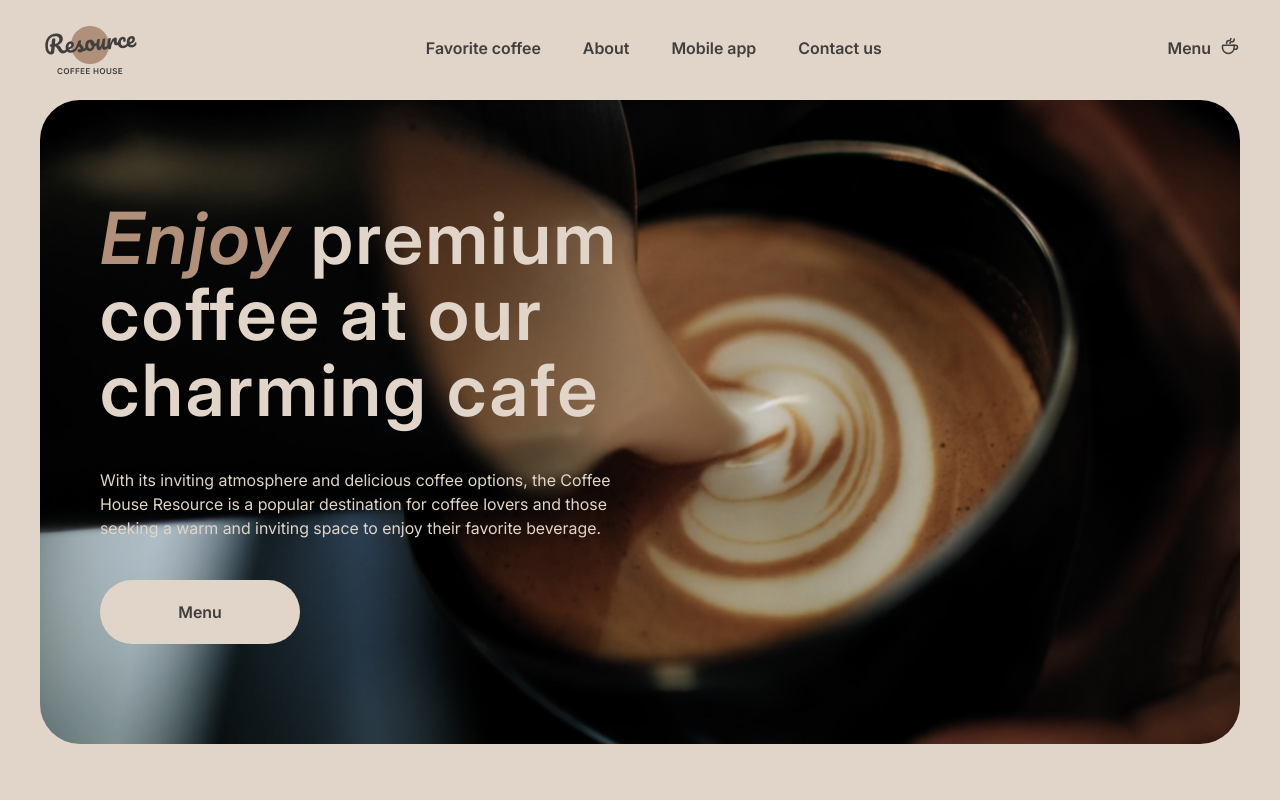
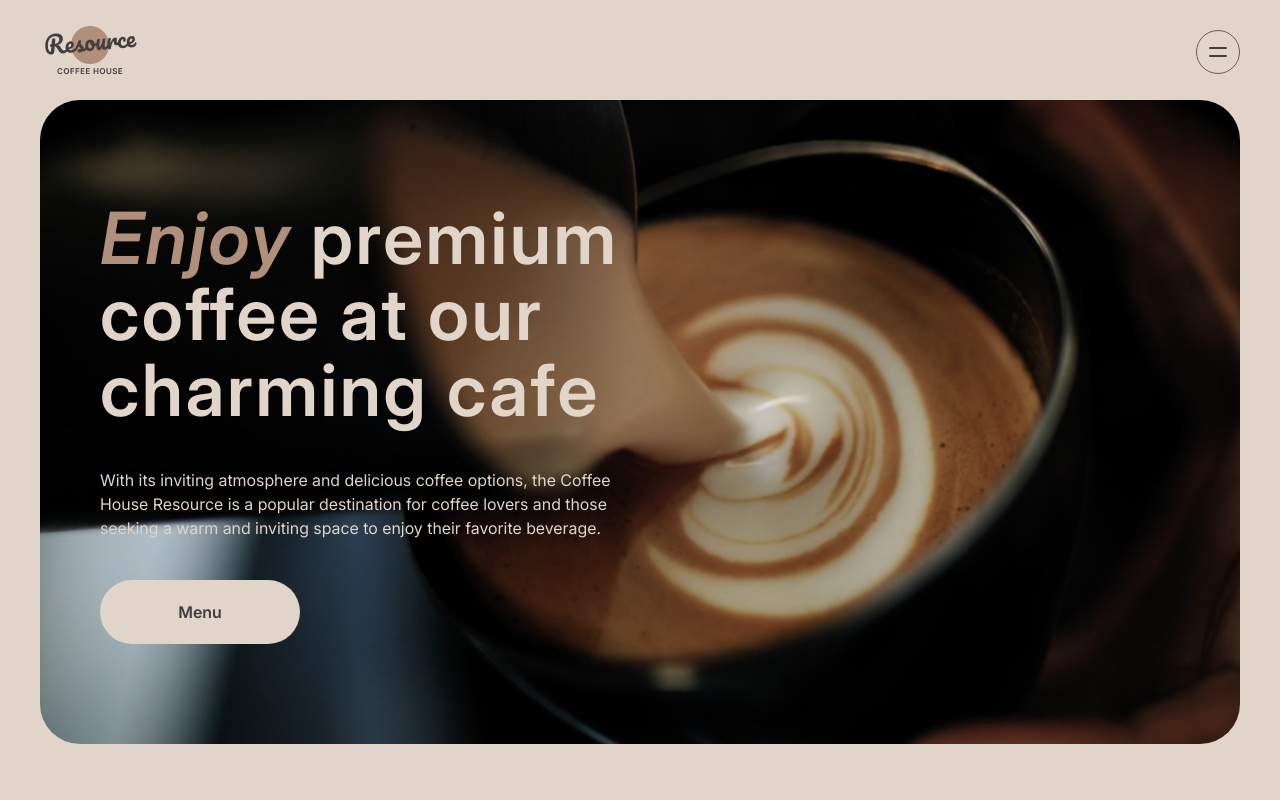
Before and after one commit to woodprop/coffeehouse, a website: page index.html in a window 1280 px wide. Shown: the top 800 px of the page. Drawn offline with Linux system fonts and the light colour scheme.

Commit message:
feat: add burger button

```diff
--- a/index.html
+++ b/index.html
@@ -22,8 +22,14 @@
                     <li class="navigation__item"><a href="#footer" class="navigation__link">Contact us</a></li>
                 </ul>
             </nav>
-            <a class="header__button" href="menu.html">Menu<span class="icon icon_coffee"></span>
-            </a>
+            <a class="header__button" href="menu.html">Menu<span class="icon icon_coffee"></span></a>
+            <div class="hamburger">
+                <div class="hamburger__icon">
+                    <span class="hamburger__line"></span>
+                    <span class="hamburger__line"></span>
+                </div>
+
+            </div>
         </div>
     </header>
 
--- a/sass/layout/_header.scss
+++ b/sass/layout/_header.scss
@@ -8,10 +8,13 @@
     justify-content: space-between;
   }
 
-  &__navigation {
-    margin-top: -7px;
+}
+
+.header__navigation {
+  margin-top: -7px;
+  @include media-tablet {
+    display: none;
   }
-
 }
 
 .header__button {
@@ -25,6 +28,10 @@
     margin-bottom: -2px;
   }
 
+  @include media-tablet {
+    display: none;
+  }
+
   &.active {
     cursor: default;
     &::after {
@@ -33,3 +40,33 @@
   }
 
 }
+
+.hamburger {
+  display: none;
+  align-items: center;
+  justify-content: center;
+  width: 44px;
+  height: 44px;
+  border: 1px solid $color-border-dark;
+  border-radius: 50%;
+  @include media-tablet {
+    display: flex;
+  }
+}
+
+.hamburger__icon {
+  width: 18px;
+  height: 10px;
+  display: flex;
+  flex-direction: column;
+  align-items: center;
+  justify-content: space-between;
+}
+
+.hamburger__line {
+  display: block;
+  width: 100%;
+  height: 2px;
+  border-radius: 10px;
+  background: $color-text-dark;
+}
```
Also changed, not shown: css/style.css, 1 other file.
